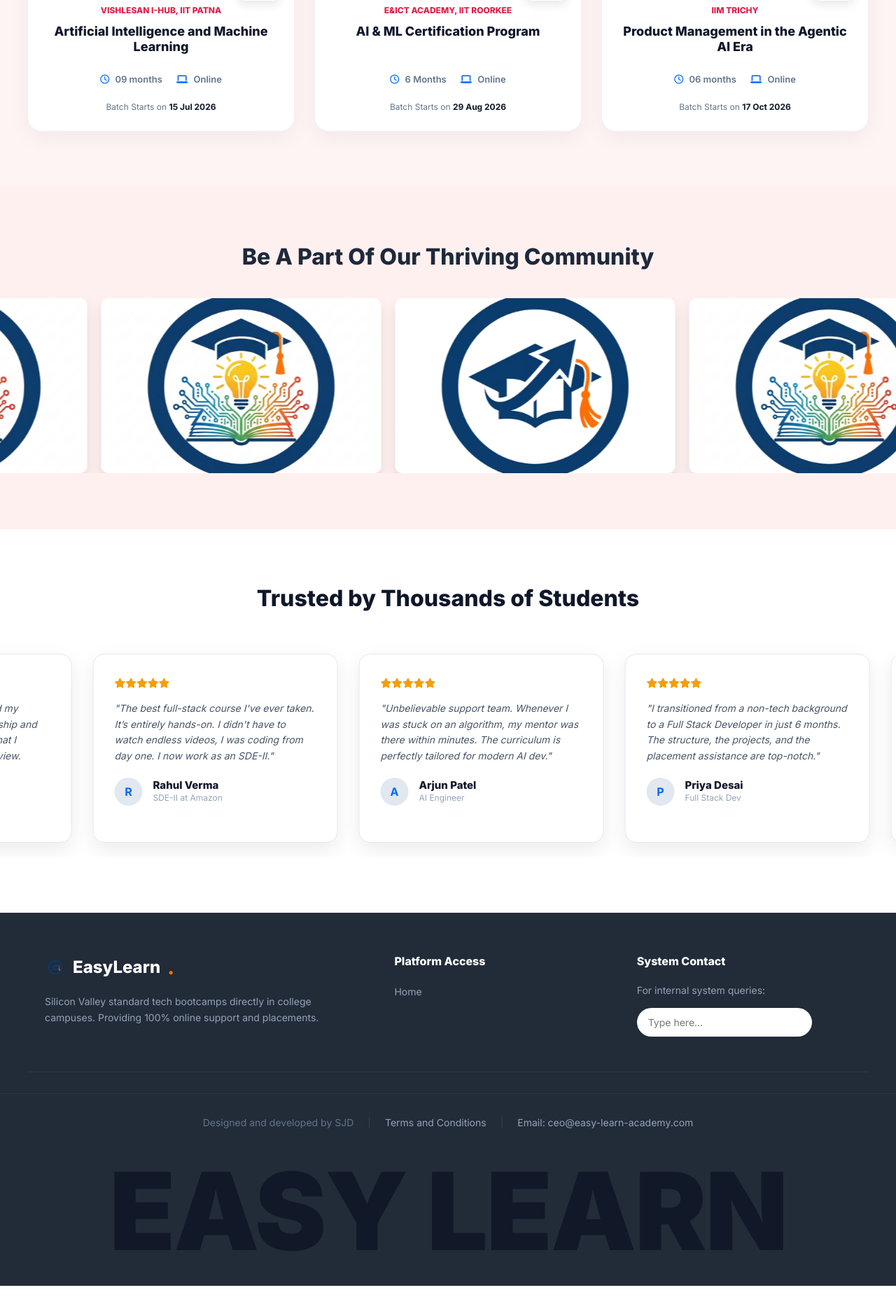
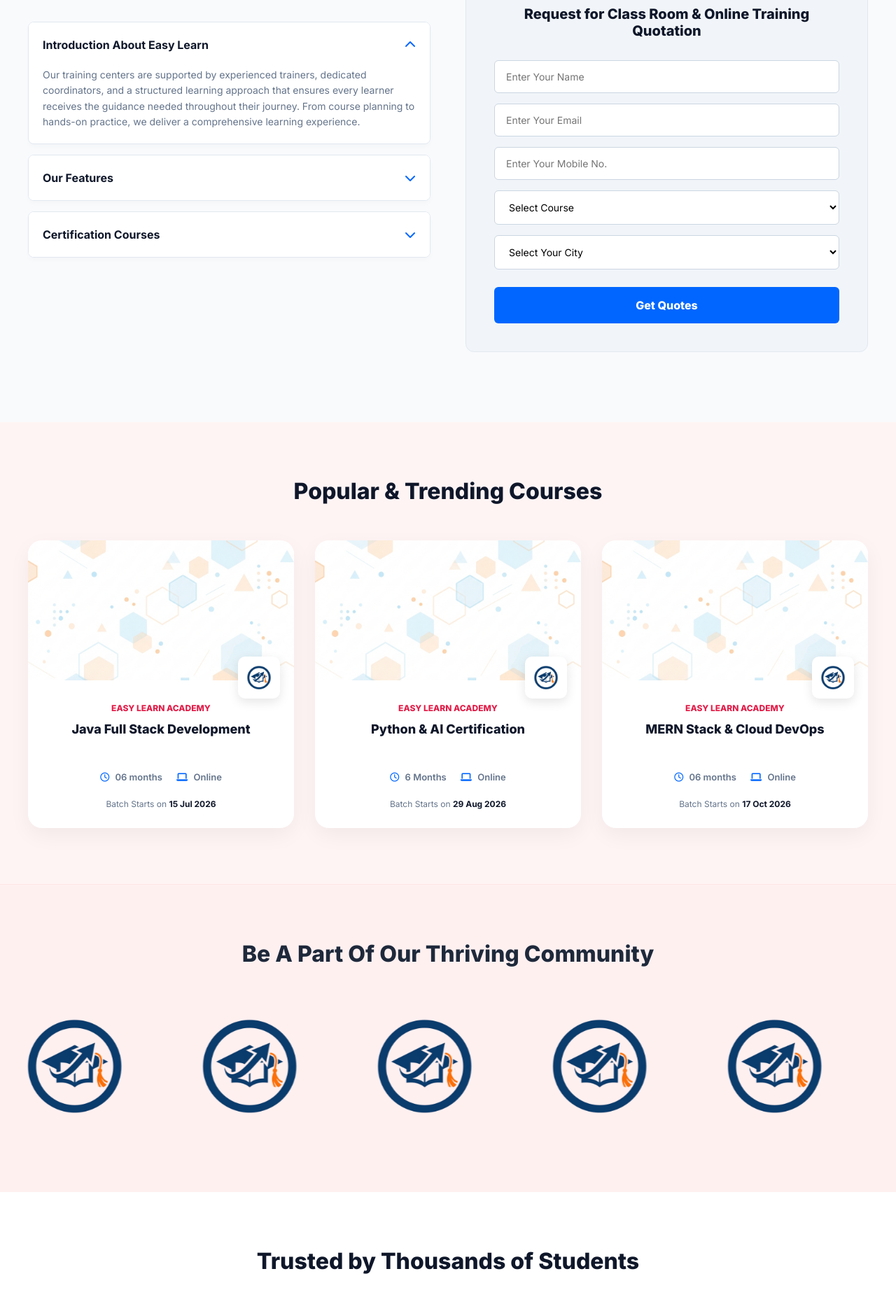
Before and after one commit to Stephen-jd/Easy-Learn-_-Website, a Django app: page / in a window 1280 px wide. Shown: the part 3106-4969 px from the top of the page at 70% size. Before the commit the page ends 4943 px from the top, so only its background shows below. Run offline with Django 5.2, Linux system fonts and the light colour scheme; grey boxes are pictures that could not be loaded.

Commit message:
Update navbar to match specific design, switch courses to software only, change community slider to logo repeating

```diff
--- a/core/templates/core/base.html
+++ b/core/templates/core/base.html
@@ -248,21 +248,16 @@
 
     <!-- NAVBAR -->
     <header class="navbar">
-        <div class="nav-container">
-            <a href="{% url 'landing' %}" class="nav-logo">
-                <!-- User's exact logo should be placed here -->
-                <img src="{% static 'core/images/logo.png' %}" alt="Easy Learn Academy Logo" onerror="this.src='https://via.placeholder.com/150x50?text=Logo.png+Missing'">
+        <a href="/" class="nav-brand">
+            <img src="{% static 'core/images/logo.png' %}" alt="EasyLearn">
         </a>
-
         <nav class="nav-links">
             <a href="#courses" class="nav-link">Syllabus</a>
             <a href="#about" class="nav-link">About Us</a>
             <a href="#process" class="nav-link">Our Process</a>
         </nav>
-
         <div class="nav-actions">
-                <a href="#contact" class="btn btn-primary">Contact Us</a>
-            </div>
+            <a href="#contact" class="btn-contact">Contact Us</a>
         </div>
     </header>
 
--- a/core/templates/core/landing_gate.html
+++ b/core/templates/core/landing_gate.html
@@ -467,13 +467,13 @@
         <h2 data-aos="fade-up">Popular & Trending Courses</h2>
         <div class="courses-grid">
             <div class="course-card" data-aos="fade-up" data-aos-delay="0">
-                <img src="https://images.unsplash.com/photo-1541339907198-e08756dedf3f?ixlib=rb-1.2.1&auto=format&fit=crop&w=800&q=80" alt="University Campus" class="course-img">
+                <img src="{% static 'core/images/course_bg.png' %}" alt="Web Development" class="course-img" onerror="this.src='https://images.unsplash.com/photo-1498050108023-c5249f4df085?ixlib=rb-1.2.1&auto=format&fit=crop&w=800&q=80'">
                 <div class="course-card-content">
-                    <img src="https://upload.wikimedia.org/wikipedia/en/thumb/5/52/Indian_Institute_of_Technology_Patna_Logo.svg/1200px-Indian_Institute_of_Technology_Patna_Logo.svg.png" alt="IIT Logo" class="course-logo" onerror="this.src='https://via.placeholder.com/60'">
-                    <div class="course-org">Vishlesan i-Hub, IIT Patna</div>
-                    <h3 class="course-title">Artificial Intelligence and Machine Learning</h3>
+                    <img src="{% static 'core/images/logo.png' %}" alt="EasyLearn Logo" class="course-logo">
+                    <div class="course-org">EASY LEARN ACADEMY</div>
+                    <h3 class="course-title">Java Full Stack Development</h3>
                     <div class="course-meta">
-                        <span><i class="fa-regular fa-clock"></i> 09 months</span>
+                        <span><i class="fa-regular fa-clock"></i> 06 months</span>
                         <span><i class="fa-solid fa-laptop"></i> Online</span>
                     </div>
                     <div class="course-batch">Batch Starts on <strong>15 Jul 2026</strong></div>
@@ -481,11 +481,11 @@
             </div>
 
             <div class="course-card" data-aos="fade-up" data-aos-delay="100">
-                <img src="https://images.unsplash.com/photo-1562774053-701939374585?ixlib=rb-1.2.1&auto=format&fit=crop&w=800&q=80" alt="University Campus" class="course-img">
+                <img src="{% static 'core/images/course_bg.png' %}" alt="Data Science" class="course-img" onerror="this.src='https://images.unsplash.com/photo-1551288049-bebda4e38f71?ixlib=rb-1.2.1&auto=format&fit=crop&w=800&q=80'">
                 <div class="course-card-content">
-                    <img src="https://upload.wikimedia.org/wikipedia/en/6/6f/Indian_Institute_of_Technology_Roorkee_logo.png" alt="IIT Roorkee Logo" class="course-logo" onerror="this.src='https://via.placeholder.com/60'">
-                    <div class="course-org">E&ICT Academy, IIT Roorkee</div>
-                    <h3 class="course-title">AI & ML Certification Program</h3>
+                    <img src="{% static 'core/images/logo.png' %}" alt="EasyLearn Logo" class="course-logo">
+                    <div class="course-org">EASY LEARN ACADEMY</div>
+                    <h3 class="course-title">Python & AI Certification</h3>
                     <div class="course-meta">
                         <span><i class="fa-regular fa-clock"></i> 6 Months</span>
                         <span><i class="fa-solid fa-laptop"></i> Online</span>
@@ -495,11 +495,11 @@
             </div>
 
             <div class="course-card" data-aos="fade-up" data-aos-delay="200">
-                <img src="https://images.unsplash.com/photo-1592284323204-63d120a10336?ixlib=rb-1.2.1&auto=format&fit=crop&w=800&q=80" alt="University Campus" class="course-img">
+                <img src="{% static 'core/images/course_bg.png' %}" alt="Cloud Computing" class="course-img" onerror="this.src='https://images.unsplash.com/photo-1451187580459-43490279c0fa?ixlib=rb-1.2.1&auto=format&fit=crop&w=800&q=80'">
                 <div class="course-card-content">
-                    <img src="https://upload.wikimedia.org/wikipedia/en/thumb/c/cd/Indian_Institute_of_Management_Tiruchirappalli_logo.svg/1200px-Indian_Institute_of_Management_Tiruchirappalli_logo.svg.png" alt="IIM Trichy Logo" class="course-logo" onerror="this.src='https://via.placeholder.com/60'">
-                    <div class="course-org">IIM Trichy</div>
-                    <h3 class="course-title">Product Management in the Agentic AI Era</h3>
+                    <img src="{% static 'core/images/logo.png' %}" alt="EasyLearn Logo" class="course-logo">
+                    <div class="course-org">EASY LEARN ACADEMY</div>
+                    <h3 class="course-title">MERN Stack & Cloud DevOps</h3>
                     <div class="course-meta">
                         <span><i class="fa-regular fa-clock"></i> 06 months</span>
                         <span><i class="fa-solid fa-laptop"></i> Online</span>
@@ -514,17 +514,20 @@
     <section class="community-sec">
         <h2 data-aos="fade-up">Be A Part Of Our Thriving Community</h2>
         <div class="marquee-wrapper">
-            <!-- Replace the images in the static/core/images folder with your actual photos -->
-            <div class="photo-marquee">
-                <img src="{% static 'core/images/community1.jpg' %}" class="photo-item" alt="Student Group" onerror="this.src='https://images.unsplash.com/photo-1523240795612-9a054b0db644?ixlib=rb-1.2.1&auto=format&fit=crop&w=800&q=80'">
-                <img src="{% static 'core/images/community2.jpg' %}" class="photo-item" alt="Student Group" onerror="this.src='https://images.unsplash.com/photo-1515162816999-a0c47dc192f7?ixlib=rb-1.2.1&auto=format&fit=crop&w=800&q=80'">
-                <img src="{% static 'core/images/community3.jpg' %}" class="photo-item" alt="Student Group" onerror="this.src='https://images.unsplash.com/photo-1523580494863-6f3031224c94?ixlib=rb-1.2.1&auto=format&fit=crop&w=800&q=80'">
-                <img src="{% static 'core/images/community1.jpg' %}" class="photo-item" alt="Student Group" onerror="this.src='https://images.unsplash.com/photo-1522202176988-66273c2fd55f?ixlib=rb-1.2.1&auto=format&fit=crop&w=800&q=80'">
+            <div class="photo-marquee" style="gap: 50px;">
+                <img src="{% static 'core/images/logo.png' %}" class="photo-item" style="min-width: unset; width: 200px; height: 200px; border-radius: 50%; box-shadow: none;" alt="EasyLearn">
+                <img src="{% static 'core/images/logo.png' %}" class="photo-item" style="min-width: unset; width: 200px; height: 200px; border-radius: 50%; box-shadow: none;" alt="EasyLearn">
+                <img src="{% static 'core/images/logo.png' %}" class="photo-item" style="min-width: unset; width: 200px; height: 200px; border-radius: 50%; box-shadow: none;" alt="EasyLearn">
+                <img src="{% static 'core/images/logo.png' %}" class="photo-item" style="min-width: unset; width: 200px; height: 200px; border-radius: 50%; box-shadow: none;" alt="EasyLearn">
+                <img src="{% static 'core/images/logo.png' %}" class="photo-item" style="min-width: unset; width: 200px; height: 200px; border-radius: 50%; box-shadow: none;" alt="EasyLearn">
+                <img src="{% static 'core/images/logo.png' %}" class="photo-item" style="min-width: unset; width: 200px; height: 200px; border-radius: 50%; box-shadow: none;" alt="EasyLearn">
 
-                <img src="{% static 'core/images/community1.jpg' %}" class="photo-item" alt="Student Group" onerror="this.src='https://images.unsplash.com/photo-1523240795612-9a054b0db644?ixlib=rb-1.2.1&auto=format&fit=crop&w=800&q=80'">
-                <img src="{% static 'core/images/community2.jpg' %}" class="photo-item" alt="Student Group" onerror="this.src='https://images.unsplash.com/photo-1515162816999-a0c47dc192f7?ixlib=rb-1.2.1&auto=format&fit=crop&w=800&q=80'">
-                <img src="{% static 'core/images/community3.jpg' %}" class="photo-item" alt="Student Group" onerror="this.src='https://images.unsplash.com/photo-1523580494863-6f3031224c94?ixlib=rb-1.2.1&auto=format&fit=crop&w=800&q=80'">
-                <img src="{% static 'core/images/community1.jpg' %}" class="photo-item" alt="Student Group" onerror="this.src='https://images.unsplash.com/photo-1522202176988-66273c2fd55f?ixlib=rb-1.2.1&auto=format&fit=crop&w=800&q=80'">
+                <img src="{% static 'core/images/logo.png' %}" class="photo-item" style="min-width: unset; width: 200px; height: 200px; border-radius: 50%; box-shadow: none;" alt="EasyLearn">
+                <img src="{% static 'core/images/logo.png' %}" class="photo-item" style="min-width: unset; width: 200px; height: 200px; border-radius: 50%; box-shadow: none;" alt="EasyLearn">
+                <img src="{% static 'core/images/logo.png' %}" class="photo-item" style="min-width: unset; width: 200px; height: 200px; border-radius: 50%; box-shadow: none;" alt="EasyLearn">
+                <img src="{% static 'core/images/logo.png' %}" class="photo-item" style="min-width: unset; width: 200px; height: 200px; border-radius: 50%; box-shadow: none;" alt="EasyLearn">
+                <img src="{% static 'core/images/logo.png' %}" class="photo-item" style="min-width: unset; width: 200px; height: 200px; border-radius: 50%; box-shadow: none;" alt="EasyLearn">
+                <img src="{% static 'core/images/logo.png' %}" class="photo-item" style="min-width: unset; width: 200px; height: 200px; border-radius: 50%; box-shadow: none;" alt="EasyLearn">
             </div>
         </div>
     </section>
```
Lines whose indentation alone changed are shown as unchanged.
